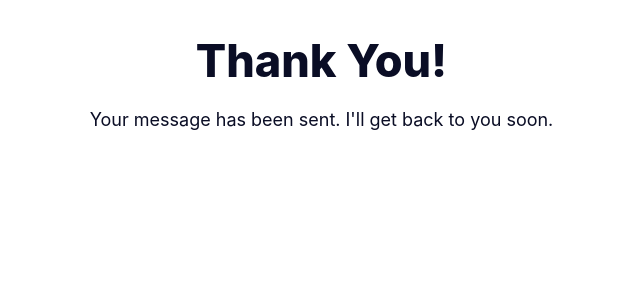
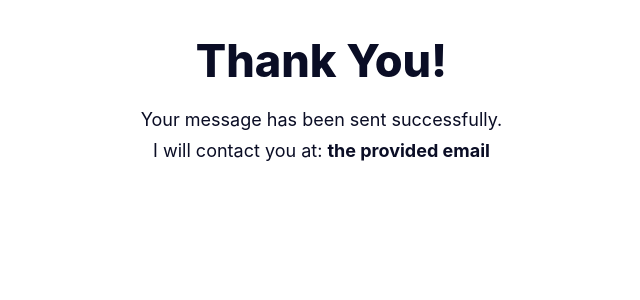
Before and after one commit to MaxHopf/my-website, a Vue app: page /my-website/thank-you in a window 1280 px wide. Shown: the top 300 px of the page, without its empty margins (311-951 px from the left). Built offline with nearby package versions, Linux system fonts and the light colour scheme.

Commit message:
Add user email to "Thank You" page

```diff
--- a/src/components/ContactPage.vue
+++ b/src/components/ContactPage.vue
@@ -42,7 +42,8 @@ export default {
             alert('Your message has been sent successfully!')
             localStorage.removeItem('draftMessage')
             this.message = ''
-            this.$router.push('/thank-you')
+            const email = event.target.email.value
+            this.$router.push({ name: 'Thank You', query: { email } })
           },
           (error) => {
             console.error('EmailJS error:', error)
--- a/src/components/ThankYouPage.vue
+++ b/src/components/ThankYouPage.vue
@@ -1,7 +1,21 @@
+<script>
+export default {
+  name: 'ThankYouPage',
+  computed: {
+    email() {
+      return this.$route.query.email || 'the provided email'
+    },
+  },
+}
+</script>
+
 <template>
   <div class="thank-you">
     <h1>Thank You!</h1>
-    <p>Your message has been sent. I'll get back to you soon.</p>
+    <p>Your message has been sent successfully.</p>
+    <p>
+      I will contact you at: <strong>{{ email }}</strong>
+    </p>
   </div>
 </template>
 
```
